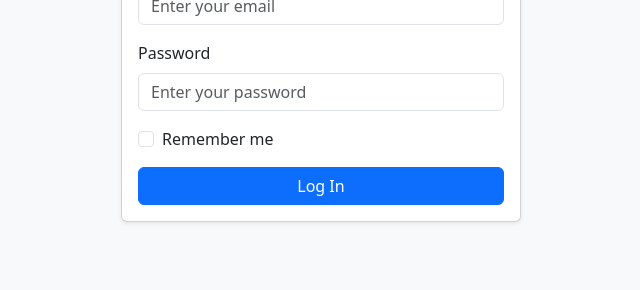
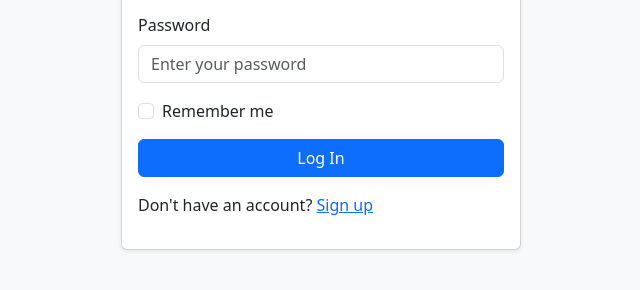
Before and after one commit to Hubble-Riiwii/cars-crud, a plain HTML site: page frontend/log_in.html in a window 1280 px wide. Shown: the part 346-636 px from the top of the page, without its empty margins (319-959 px from the left). Drawn offline with nearby package versions, Linux system fonts and the light colour scheme.

Commit message:
added links w-way signup & login

```diff
--- a/frontend/log_in.html
+++ b/frontend/log_in.html
@@ -32,6 +32,9 @@
                 <div class="d-grid">
                     <button type="submit" id="loginButton" class="btn btn-primary"> Log In </button>
                 </div>
+                <div class="mt-3 d-grid">
+                    <p>Don't have an account? <a href="./sign_up.html" title="sing up">Sign up</a></p>
+                </div>
             </form>
         </div>
     </div>
```
Also changed, not shown: frontend/sign_up.html (+3 -0 lines).
